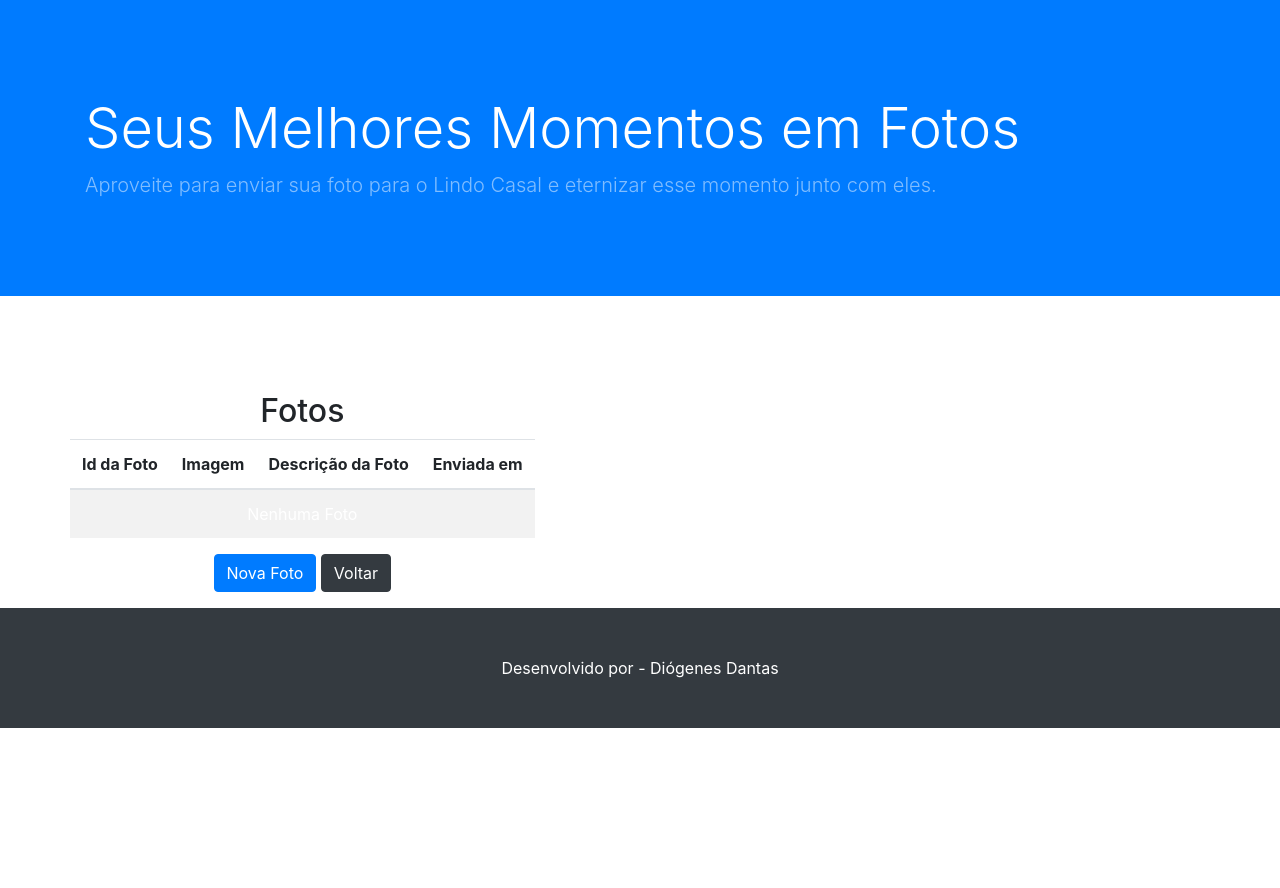
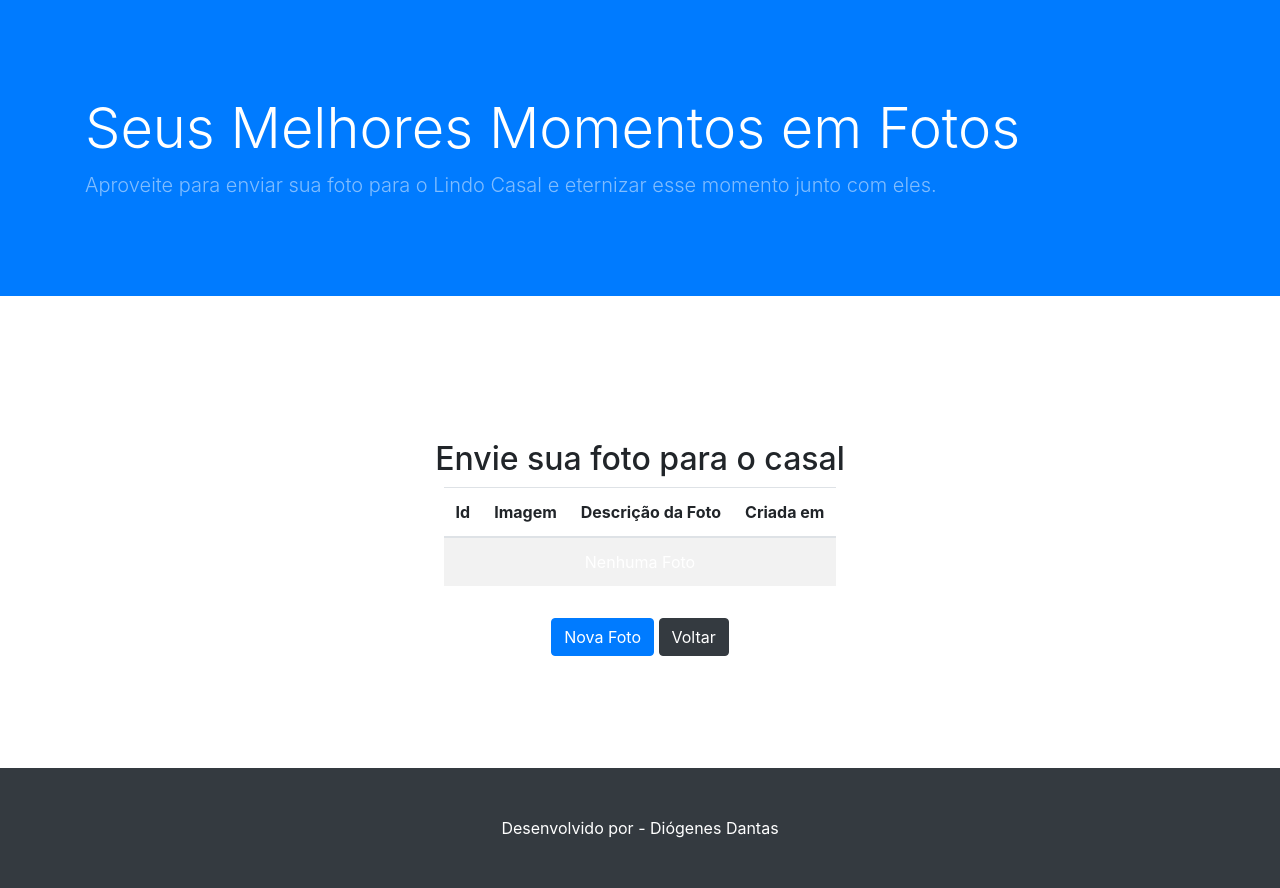
Before and after one commit to Doginnn/photobook, a Django app: template photobook/app/templates/lista_foto.html in a window 1280 px wide. Shown: the part 57-945 px from the top of the page. Before the commit the page ends 785 px from the top, so only its background shows below. Run offline with Django 3.2, Linux system fonts and the light colour scheme; the template is opened without the code that fills it, so the values that code supplies are empty; parts of the project's set-up code (start-up, migrations or seed data) failed here and were passed over; some libraries are stand-ins or nearby versions.

Commit message:
[UPD]Refatorando template lista_foto.html

```diff
--- a/photobook/app/templates/lista_foto.html
+++ b/photobook/app/templates/lista_foto.html
@@ -2,21 +2,37 @@
 
 {% block content %}
 
-<div class="text-center">
-    <h2 class="page-header text-center">Fotos</h2>
+<div class="col-12 my-5">
+
+    <div class="col-12 text-center">
+
+        <h2>Envie sua foto para o casal</h2>
+
+    </div>
+
+    <div class="form-row justify-content-center mb-5">
+
+        <div class="col-sm-12 col-md-10 col-lg-10">
+
+            <div class="form-row justify-content-center">
+
+                <div class="form-group">
+
                     <table class="table table-striped">
+
                         <thead>
                             <tr>
-                <th>Id da Foto</th>
+                                <th>Id</th>
                                 <th>Imagem</th>
                                 <th>Descrição da Foto</th>
-                <th>Enviada em</th>
+                                <th>Criada em</th>
                             </tr>
                         </thead>
+
                         <tbody>
                             {% csrf_token %}
                             {% for form_lista_foto in form_lista_foto %}
-            {{ form_lista_foto.as_p }}
+                            {{ form_lista_foto.as_ }}
                             <tr>
                                 <td>{{ form_lista_foto.id }}</td>
                                 <td>{{ form_lista_foto.upload }}</td>
@@ -29,15 +45,33 @@
                             </tr>
                             {% endfor %}
                         </tbody>
+
                     </table>
+
+                </div>
+
+            </div>
+
+            <div class="form-row justify-content-center">
+
                 <div class="form-group">
+
                     <div class="btn-group">
-            <a type="button" class="btn btn-primary" href="#">Nova Foto</a>
+                        <a type="button" class="btn btn-primary" href="{% url 'upload_foto' %}">Nova Foto</a>
                     </div>
+
                     <div class="btn-group">
-            <a type="button" class="btn btn-dark" href="#">Voltar</a>
+                        <a type="button" class="btn btn-dark" href="{% url 'home' %}">Voltar</a>
                     </div>
+
                 </div>
+
+            </div>
+
+        </div>
+
+    </div>
+
 </div>
 
 {% endblock content %}
```
Lines whose indentation alone changed are shown as unchanged.
